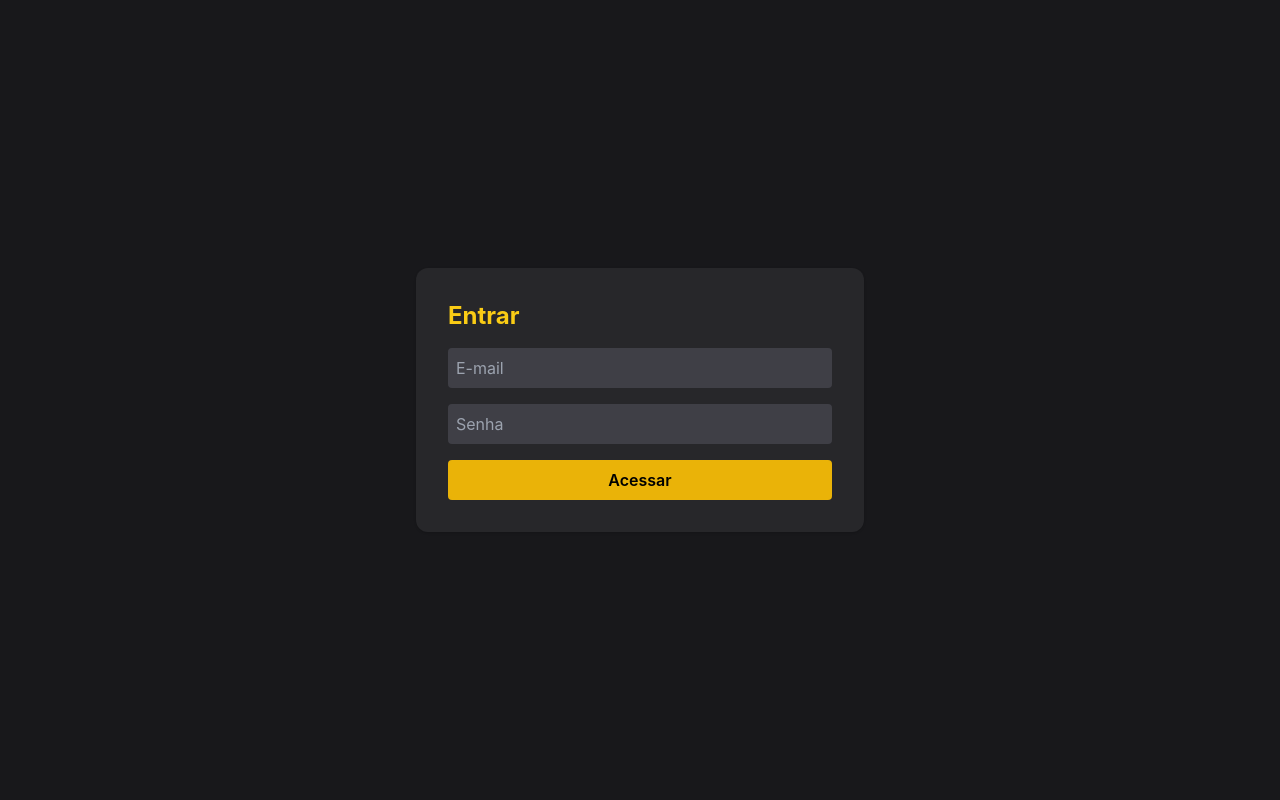
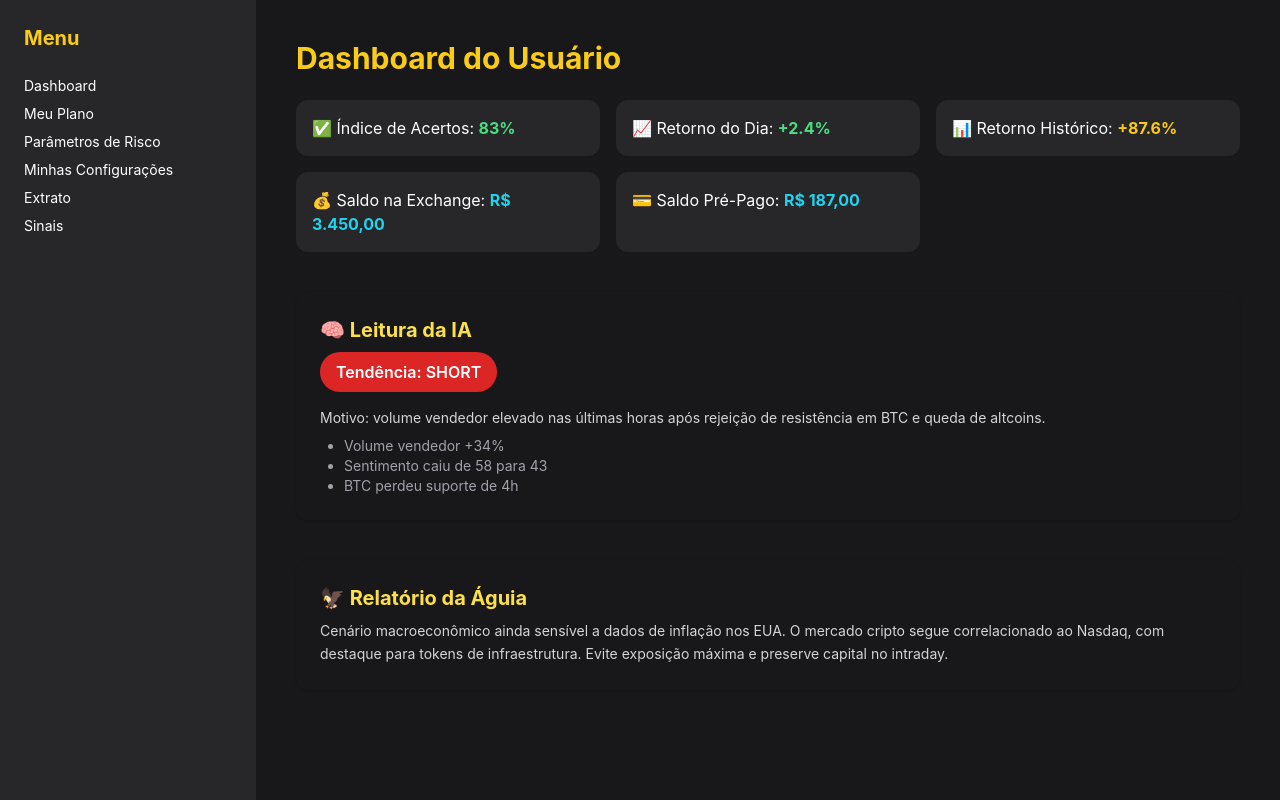
Before and after one commit to coinbitclub/coinbitclub-frontend-premium, a React (Vite) app: page /painel in a window 1280 px wide. Before the commit this address led to /login. Built offline with nearby package versions, Linux system fonts and the light colour scheme.

Commit message:
Deploy premium completo com Tailwind e estrutura funcional

```diff
--- a/src/App.jsx
+++ b/src/App.jsx
@@ -1,28 +1,16 @@
 import React from "react";
 import { BrowserRouter as Router, Routes, Route, Navigate } from "react-router-dom";
-import LandingPage from "./pages/LandingPage";
-import ComoFunciona from "./pages/ComoFunciona";
-import FAQ from "./pages/FAQ";
-import Terms from "./pages/Terms";
-import Register from "./pages/Register";
-import Login from "./pages/Login";
-import NotFound from "./pages/NotFound";
-import PoliticaPrivacidade from "./pages/PoliticaPrivacidade";
+import PainelLayout from "./components/PainelLayout";
+import Dashboard from "./pages/painel/Dashboard";
 
 export default function App() {
-  const isAuthenticated = !!localStorage.getItem("token");
+  const isAuthenticated = true; // substituir por lógica real
   return (
     <Router>
       <Routes>
-        <Route path="/" element={<LandingPage />} />
-        <Route path="/como-funciona" element={<ComoFunciona />} />
-        <Route path="/faq" element={<FAQ />} />
-        <Route path="/termos" element={<Terms />} />
-        <Route path="/register" element={<Register />} />
-        <Route path="/politica-de-privacidade" element={<PoliticaPrivacidade />} />
-        <Route path="/login" element={<Login />} />
-        <Route path="/painel" element={isAuthenticated ? <div className='text-white p-6'>Painel</div> : <Navigate to="/login" replace />} />
-        <Route path="*" element={<NotFound />} />
+        <Route path="/painel" element={isAuthenticated ? <PainelLayout /> : <Navigate to="/login" />} >
+          <Route index element={<Dashboard />} />
+        </Route>
       </Routes>
     </Router>
   );
--- /dev/null
+++ b/src/components/PainelLayout.jsx
@@ -0,0 +1,23 @@
+import React from "react";
+import { Link, Outlet } from "react-router-dom";
+
+export default function PainelLayout() {
+  return (
+    <div className="flex min-h-screen bg-zinc-900 text-white">
+      <aside className="w-64 bg-zinc-800 p-6 space-y-4 hidden md:block">
+        <h2 className="text-xl font-bold text-yellow-400 mb-6">Menu</h2>
+        <nav className="flex flex-col space-y-2 text-sm">
+          <Link to="/painel" className="hover:text-yellow-300">Dashboard</Link>
+          <Link to="/painel/plano" className="hover:text-yellow-300">Meu Plano</Link>
+          <Link to="/painel/riscos" className="hover:text-yellow-300">Parâmetros de Risco</Link>
+          <Link to="/painel/configuracoes" className="hover:text-yellow-300">Minhas Configurações</Link>
+          <Link to="/painel/extrato" className="hover:text-yellow-300">Extrato</Link>
+          <Link to="/painel/sinais" className="hover:text-yellow-300">Sinais</Link>
+        </nav>
+      </aside>
+      <main className="flex-1 p-4">
+        <Outlet />
+      </main>
+    </div>
+  );
+}
--- a/src/pages/LandingPage.jsx
+++ b/src/pages/LandingPage.jsx
@@ -70,8 +70,7 @@ export default function LandingPage() {
 
       <footer className="text-center text-zinc-500 text-sm py-8 border-t border-zinc-800 mt-16">
         © 2025 CoinbitClub. Todos os direitos reservados. |{" "}
-        <Link to="/termos" className="underline">Termos de Uso</Link> •{" "}
-        <Link to="/termos" className="underline">Política de Privacidade</Link>
+             <Link to="/termos" className="underline">Termos de Uso e Política de Privacidade</Link>
       </footer>
     </div>
   );
--- a/src/pages/LandingPageCompleta.jsx
+++ /dev/null
@@ -1,78 +0,0 @@
-import React from "react";
-import { Link } from "react-router-dom";
-import Logo from "../components/Logo";
-
-export default function LandingPage() {
-  return (
-    <div className="bg-zinc-900 text-white min-h-screen font-sans">
-      <header className="px-6 py-4 flex justify-between items-center border-b border-zinc-800">
-        <Logo />
-        <div className="space-x-4 text-sm">
-          <Link to="/como-funciona" className="hover:underline">🔧 Como Funciona</Link>
-          <Link to="/login" className="hover:underline">Login</Link>
-          <Link to="/register" className="bg-yellow-500 text-black px-4 py-2 rounded hover:bg-yellow-400 font-medium">Cadastrar-se</Link>
-        </div>
-      </header>
-
-      <main className="px-6 md:px-20 py-12 text-center">
-        <h2 className="text-4xl md:text-5xl font-bold mb-4 leading-tight">
-          O robô de <span className="text-yellow-400">IA</span> que só <span className="text-yellow-400">lucra junto com você</span>
-        </h2>
-        <p className="text-zinc-400 text-lg mb-6">Teste grátis 7 dias: seu <span className="text-yellow-300 font-medium">saldo sempre seguro</span> na sua exchange.</p>
-        <div className="flex flex-col gap-4 justify-center items-center mt-4 md:flex-row">
-          <Link to="/register" className="bg-yellow-500 hover:bg-yellow-400 text-black px-6 py-3 rounded-full font-semibold text-lg">Quero Testar Grátis</Link>
-          <Link to="/como-funciona" className="text-yellow-400 underline text-sm">🔧 Como Funciona o MarketBot</Link>
-        </div>
-
-        <section className="grid grid-cols-1 md:grid-cols-3 gap-6 mt-16 text-left">
-          <div className="bg-zinc-800 p-6 rounded-xl">
-            <h3 className="text-lg font-semibold mb-2">🔒 Saldo Sempre Seguro</h3>
-            <p className="text-zinc-400 text-sm">Seu dinheiro nunca sai da exchange. Total controle e transparência.</p>
-          </div>
-          <div className="bg-zinc-800 p-6 rounded-xl">
-            <h3 className="text-lg font-semibold mb-2">🧠 IA 24/7 em Ação</h3>
-            <p className="text-zinc-400 text-sm">Análise em tempo real com inteligência artificial de leitura de mercado.</p>
-          </div>
-          <div className="bg-zinc-800 p-6 rounded-xl">
-            <h3 className="text-lg font-semibold mb-2">📊 Visualize Lucros em Tempo Real</h3>
-            <p className="text-zinc-400 text-sm">Dashboard com operações, performance e estratégias da IA.</p>
-          </div>
-        </section>
-
-        <section className="mt-20">
-          <h3 className="text-2xl font-bold mb-6">🚀 SETUP AUTOMÁTICO PARA LUCRO EM DÓLAR</h3>
-          <div className="grid grid-cols-2 md:grid-cols-4 gap-4 text-center">
-            <div className="bg-yellow-400 text-black rounded-lg py-4 px-2 font-semibold text-sm">📈 Leitura de Mercado</div>
-            <div className="bg-red-500 text-white rounded-lg py-4 px-2 font-semibold text-sm">💎 Seleção de Ativos</div>
-            <div className="bg-purple-600 text-white rounded-lg py-4 px-2 font-semibold text-sm">🤖 Escolha do Robô</div>
-            <div className="bg-blue-600 text-white rounded-lg py-4 px-2 font-semibold text-sm">🛡️ Gestão de Riscos</div>
-          </div>
-        </section>
-
-        <section className="mt-20 text-left">
-          <h3 className="text-2xl font-bold mb-6 text-center">Perguntas Frequentes</h3>
-          <div className="grid gap-4 max-w-2xl mx-auto">
-            <details className="bg-zinc-800 rounded p-4">
-              <summary className="cursor-pointer font-semibold">Como funciona?</summary>
-              <p className="mt-2 text-sm text-zinc-400">Conectamos seu robô à sua exchange para operar com IA e estratégias validadas, seguindo parâmetros de risco definidos por você.</p>
-            </details>
-            <details className="bg-zinc-800 rounded p-4">
-              <summary className="cursor-pointer font-semibold">É seguro?</summary>
-              <p className="mt-2 text-sm text-zinc-400">Sim. O saldo permanece na sua conta da exchange. Usamos chaves sem permissão de saque.</p>
-            </details>
-            <details className="bg-zinc-800 rounded p-4">
-              <summary className="cursor-pointer font-semibold">Quais são os planos disponíveis?</summary>
-              <p className="mt-2 text-sm text-zinc-400">Temos planos mensais com comissão reduzida e plano pré-pago com comissão apenas sobre lucro.</p>
-            </details>
-          </div>
-        </section>
-      </main>
-
-      <footer className="text-center text-zinc-500 text-sm py-8 border-t border-zinc-800 mt-16">
-        © 2025 CoinbitClub. Todos os direitos reservados. |{" "}
-        <Link to="/termos" className="underline">Termos de Uso</Link> •{" "}
-        <Link to="/termos" className="underline">Política de Privacidade</Link>
-      </footer>
-    </div>
-  );
-}
--- /dev/null
+++ b/src/pages/painel/Dashboard.jsx
@@ -0,0 +1,34 @@
+import React from "react";
+
+export default function Dashboard() {
+  return (
+    <div className="p-6 text-white">
+      <h1 className="text-3xl font-bold mb-6 text-yellow-400">Dashboard do Usuário</h1>
+      <div className="grid grid-cols-1 md:grid-cols-3 gap-4 mb-10">
+        <div className="bg-zinc-800 p-4 rounded-xl">✅ Índice de Acertos: <span className="text-green-400 font-bold">83%</span></div>
+        <div className="bg-zinc-800 p-4 rounded-xl">📈 Retorno do Dia: <span className="text-green-400 font-bold">+2.4%</span></div>
+        <div className="bg-zinc-800 p-4 rounded-xl">📊 Retorno Histórico: <span className="text-yellow-400 font-bold">+87.6%</span></div>
+        <div className="bg-zinc-800 p-4 rounded-xl">💰 Saldo na Exchange: <span className="text-cyan-400 font-bold">R$ 3.450,00</span></div>
+        <div className="bg-zinc-800 p-4 rounded-xl">💳 Saldo Pré-Pago: <span className="text-cyan-400 font-bold">R$ 187,00</span></div>
+      </div>
+
+      <div className="bg-zinc-900 p-6 rounded-xl shadow mb-10">
+        <h2 className="text-xl font-bold text-yellow-300 mb-2">🧠 Leitura da IA</h2>
+        <div className="bg-red-600 text-white px-4 py-2 inline-block rounded-full font-semibold">Tendência: SHORT</div>
+        <p className="mt-4 text-sm text-zinc-300">Motivo: volume vendedor elevado nas últimas horas após rejeição de resistência em BTC e queda de altcoins.</p>
+        <ul className="text-sm text-zinc-400 mt-2 list-disc ml-6">
+          <li>Volume vendedor +34%</li>
+          <li>Sentimento caiu de 58 para 43</li>
+          <li>BTC perdeu suporte de 4h</li>
+        </ul>
+      </div>
+
+      <div className="bg-zinc-900 p-6 rounded-xl shadow">
+        <h2 className="text-xl font-bold text-yellow-300 mb-2">🦅 Relatório da Águia</h2>
+        <p className="text-sm text-zinc-300 leading-relaxed">
+          Cenário macroeconômico ainda sensível a dados de inflação nos EUA. O mercado cripto segue correlacionado ao Nasdaq, com destaque para tokens de infraestrutura. Evite exposição máxima e preserve capital no intraday.
+        </p>
+      </div>
+    </div>
+  );
+}
```
